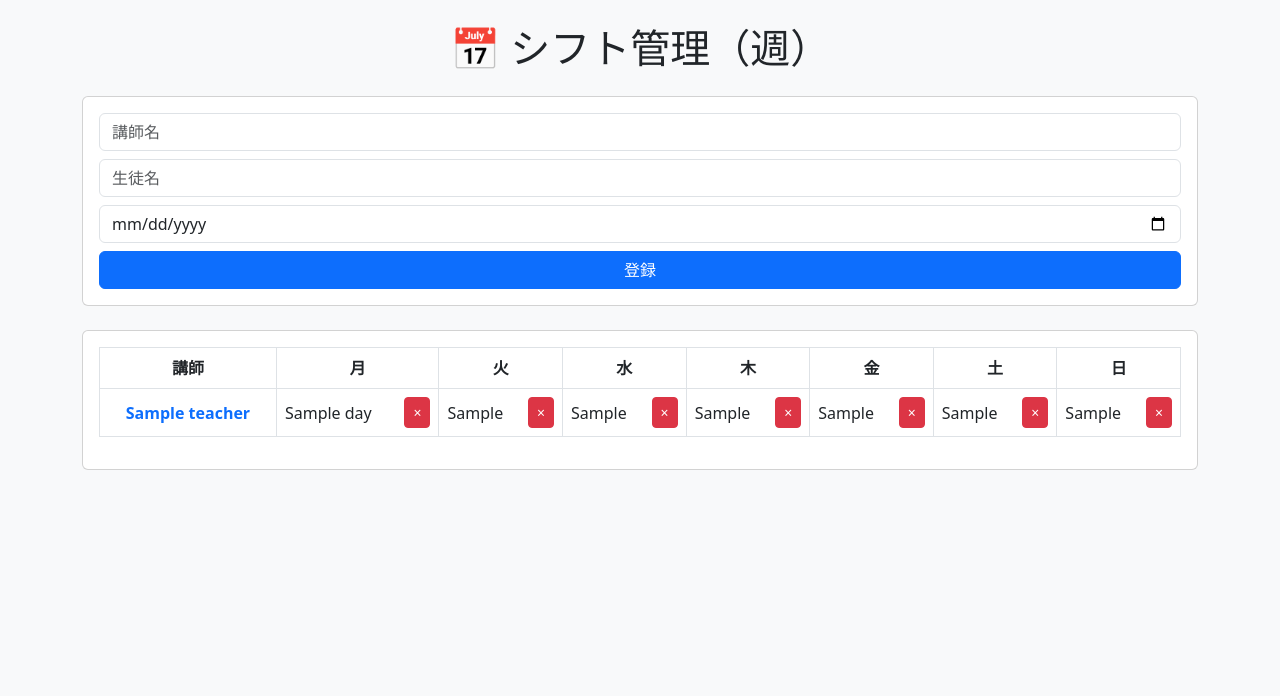
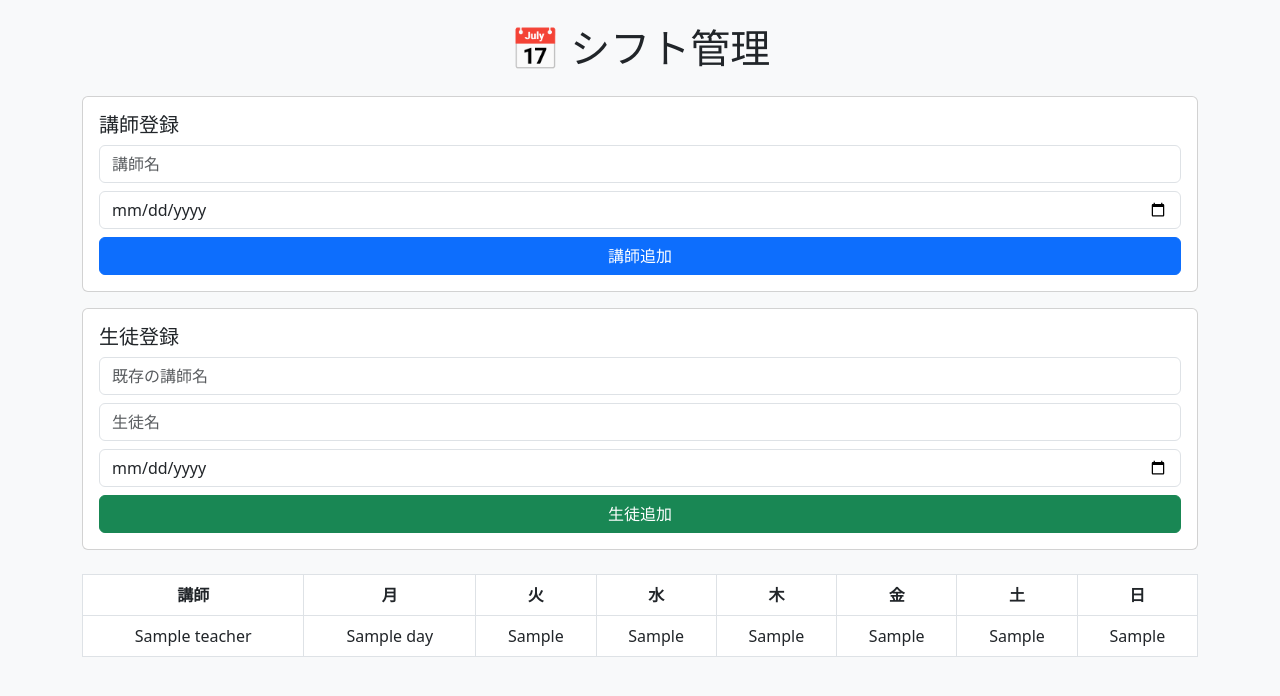
Before and after one commit to HEMLOKapx/shiftapp, a Flask app: template templates/index.html in a window 1280 px wide. Shown: the top 696 px of the page. Run offline with Flask 3, Linux system fonts and the light colour scheme; the template is opened without the code that fills it: most values are stand-ins (such as "Sample title", 1, 10 or a date in 2020).

Commit message:
Update index.html

```diff
--- a/templates/index.html
+++ b/templates/index.html
@@ -3,34 +3,44 @@
 <head>
 <meta charset="UTF-8">
 <title>シフト管理</title>
-<meta name="viewport" content="width=device-width, initial-scale=1">
 
 <link href="https://cdn.jsdelivr.net/npm/bootstrap@5.3.0/dist/css/bootstrap.min.css" rel="stylesheet">
 </head>
 
 <body class="bg-light">
-
 <div class="container py-4">
 
-<h1 class="text-center mb-4">📅 シフト管理（週）</h1>
+<h1 class="text-center mb-4">📅 シフト管理</h1>
 
-<!-- ✅ 入力 -->
-<div class="card p-3 mb-4">
+<!-- ✅ 講師登録 -->
+<div class="card p-3 mb-3">
+<h5>講師登録</h5>
 <form method="POST">
+<input type="hidden" name="type" value="teacher">
 
 <input name="teacher" class="form-control mb-2" placeholder="講師名" required>
-<input name="student" class="form-control mb-2" placeholder="生徒名">
 <input type="date" name="date" class="form-control mb-2" required>
 
-<button class="btn btn-primary w-100">登録</button>
+<button class="btn btn-primary w-100">講師追加</button>
+</form>
+</div>
 
+<!-- ✅ 生徒登録 -->
+<div class="card p-3 mb-4">
+<h5>生徒登録</h5>
+<form method="POST">
+<input type="hidden" name="type" value="student">
+
+<input name="teacher" class="form-control mb-2" placeholder="既存の講師名" required>
+<input name="student" class="form-control mb-2" placeholder="生徒名" required>
+<input type="date" name="date" class="form-control mb-2" required>
+
+<button class="btn btn-success w-100">生徒追加</button>
 </form>
 </div>
 
 <!-- ✅ 表 -->
-<div class="card p-3">
-<table class="table table-bordered text-center align-middle">
-
+<table class="table table-bordered text-center">
 <thead>
 <tr>
 <th>講師</th>
@@ -48,37 +58,21 @@
 {% for teacher, row in table.items() %}
 <tr>
 
-<td class="fw-bold text-primary">{{ teacher }}</td>
+<td>{{ teacher }}</td>
 
 {% for day in ["月","火","水","木","金","土","日"] %}
 <td>
-
 {% for s in row[day] %}
-<div class="d-flex justify-content-between align-items-center">
-
-<span>{{ s }}</span>
-
-<form action="/delete" method="POST" style="margin:0;">
-<input type="hidden" name="teacher" value="{{ teacher }}">
-<input type="hidden" name="student" value="{{ s }}">
-<input type="hidden" name="date" value="{{ date_map[teacher][day] }}">
-<button class="btn btn-sm btn-danger">×</button>
-</form>
-
-</div>
+<div>{{ s }}</div>
 {% endfor %}
-
 </td>
 {% endfor %}
 
 </tr>
 {% endfor %}
 </tbody>
-
 </table>
-</div>
 
 </div>
-
 </body>
 </html>
```
